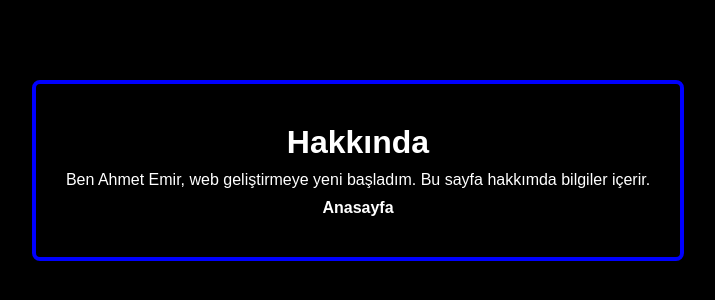
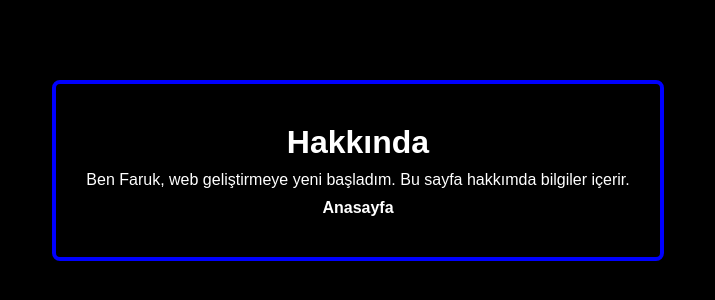
Before and after one commit to crostoid/websitem.github.io, a plain HTML site: page about.html in a window 1280 px wide. Shown: the part 230-530 px from the top of the page, without its empty margins (282-997 px from the left). Drawn offline with Linux system fonts and the light colour scheme.

Commit message:
Update about.html

```diff
--- a/about.html
+++ b/about.html
@@ -44,7 +44,7 @@
 <body>
     <div class="kutu">
         <h1>Hakkında</h1>
-        <p>Ben Ahmet Emir, web geliştirmeye yeni başladım. Bu sayfa hakkımda bilgiler içerir.</p>
+        <p>Ben Faruk, web geliştirmeye yeni başladım. Bu sayfa hakkımda bilgiler içerir.</p>
 
         <!-- Anasayfaya dönüş linki -->
         <a href="index.html">Anasayfa</a>
```
